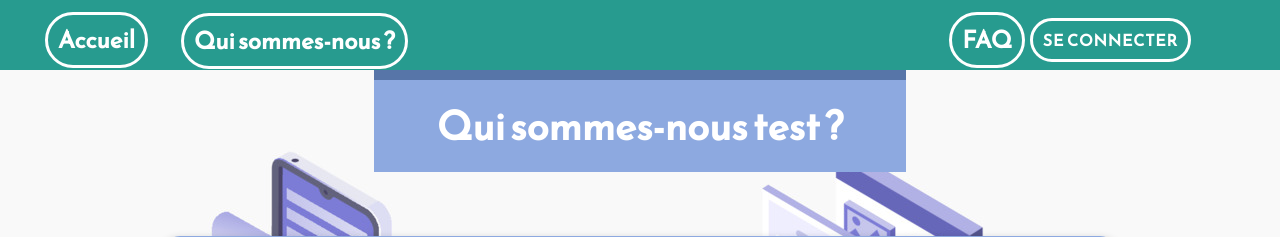
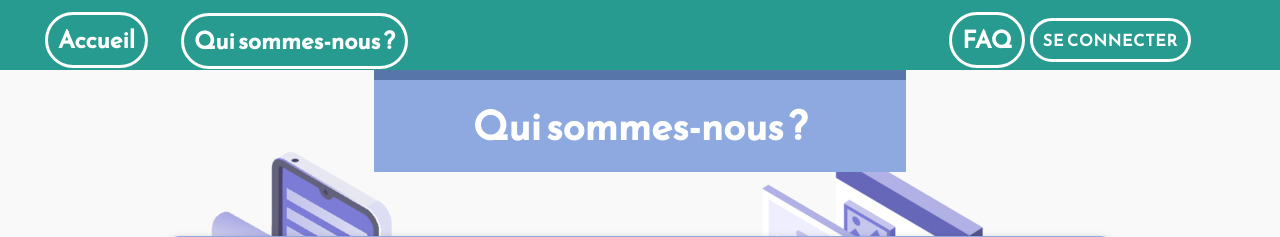
Before and after one commit to siralex214/tram_reseaux, a PHP site: page /nous.php in a window 1280 px wide. Shown: the top 237 px of the page. Run offline with PHP 8.4, Linux system fonts and the light colour scheme; data that the repository does not hold is empty.

Commit message:
transfert pc portable

```diff
--- a/nous.php
+++ b/nous.php
@@ -22,7 +22,7 @@ require('./inclu/function.php');
     <main class="main_qsn">
         <section class="section_qsn">
     <div class="container_h1_qsn">
-        <h1 class="h1-qsn">Qui sommes-nous test ?</h1>
+        <h1 class="h1-qsn">Qui sommes-nous ?</h1>
     </div>
 
 
```
